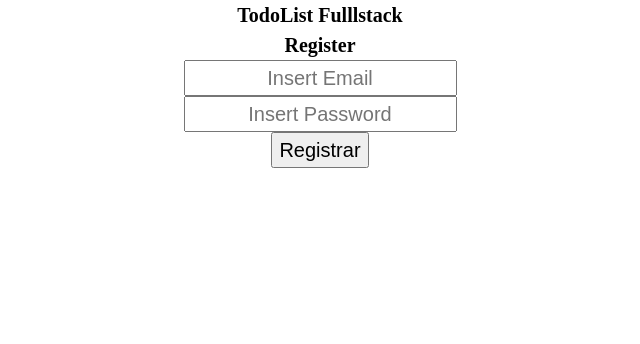
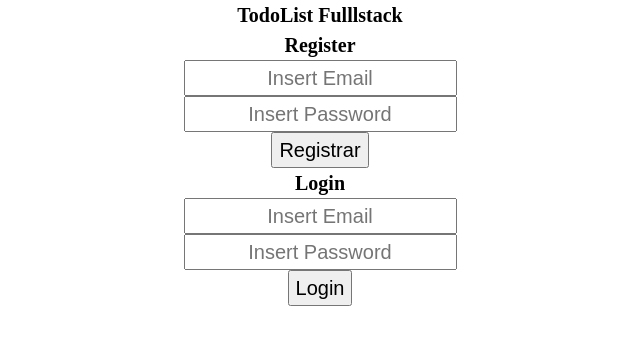
Before and after one commit to Guirosa10/Desafio-Tecnico-FullStack-APP, a React (Create React App) app in the folder frontend/: page / in a window 1280 px wide. Shown: the top 344 px of the page, without its empty margins (320-960 px from the left). Built offline with nearby package versions, Linux system fonts and the light colour scheme.

Commit message:
feat: Token management implemented on frontend login

```diff
--- a/frontend/src/App.jsx
+++ b/frontend/src/App.jsx
@@ -1,4 +1,5 @@
 import React from 'react';
+import Login from './pages/Login/Login';
 import Registration from './pages/Registration/Registration';
 
 function App() {
@@ -6,6 +7,7 @@ function App() {
     <div className="App">
       <h1> TodoList Fulllstack</h1>
       <Registration />
+      <Login />
     </div>
   );
 }
--- a/frontend/src/pages/Login/Login.jsx
+++ b/frontend/src/pages/Login/Login.jsx
@@ -1,7 +1,54 @@
-import React from 'react';
+import React, { useState /* useHistory */ } from 'react';
+import axios from 'axios';
 
 export default function Login() {
+  const [email, setEmail] = useState('');
+  const [password, setPassword] = useState('');
+  const [errorState, setErrorState] = useState('');
+  const [/* id */, setId] = useState(0);
+  /* const history = useHistory(); */
+
+  const submitForm = (e) => {
+    setErrorState('');
+    e.preventDefault();
+    const body = {
+      email,
+      password,
+    };
+    axios.post('http://localhost:4000/login', body)
+      .then((response) => {
+        localStorage.setItem('token', JSON.stringify(response.data.token));
+        setId(response.data.id);
+      })
+
+      .catch((error) => setErrorState(JSON.stringify(error.response.data)));
+  };
+
   return (
-    <div>Login</div>
+    <form onSubmit={submitForm} className="registration-form">
+      <h1>Login</h1>
+      <input
+        type="email"
+        placeholder="Insert Email"
+        value={email}
+        onChange={(e) => setEmail(e.target.value)}
+      />
+      <input
+        type="password"
+        placeholder="Insert Password"
+        value={password}
+        onChange={(e) => setPassword(e.target.value)}
+      />
+      <button
+        type="submit"
+      >
+        Login
+      </button>
+      {
+        errorState && (
+          <p>{ errorState }</p>
+        )
+      }
+    </form>
   );
 }
```
Also changed, not shown: 1 other file (tests, documents, lock files or other folders).
